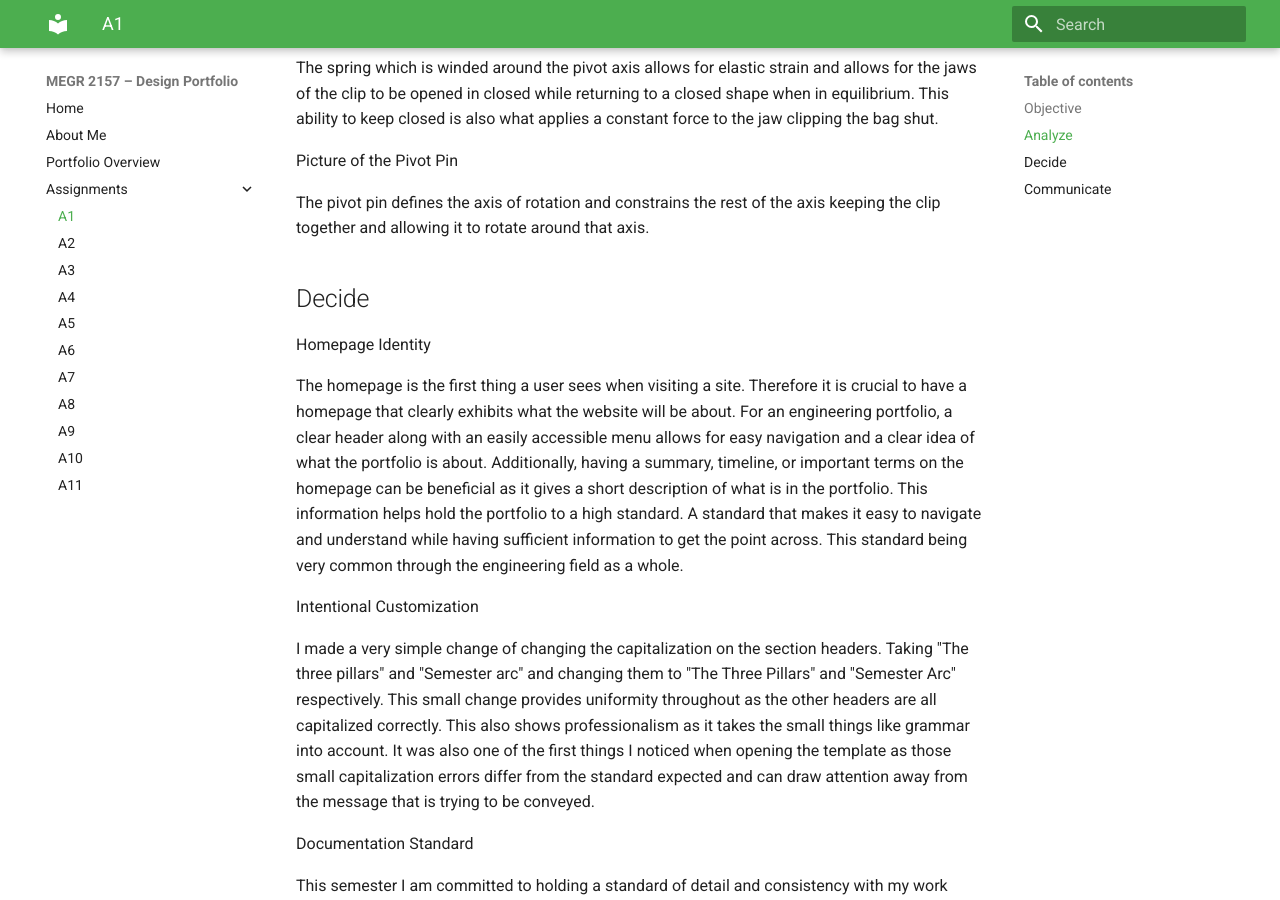
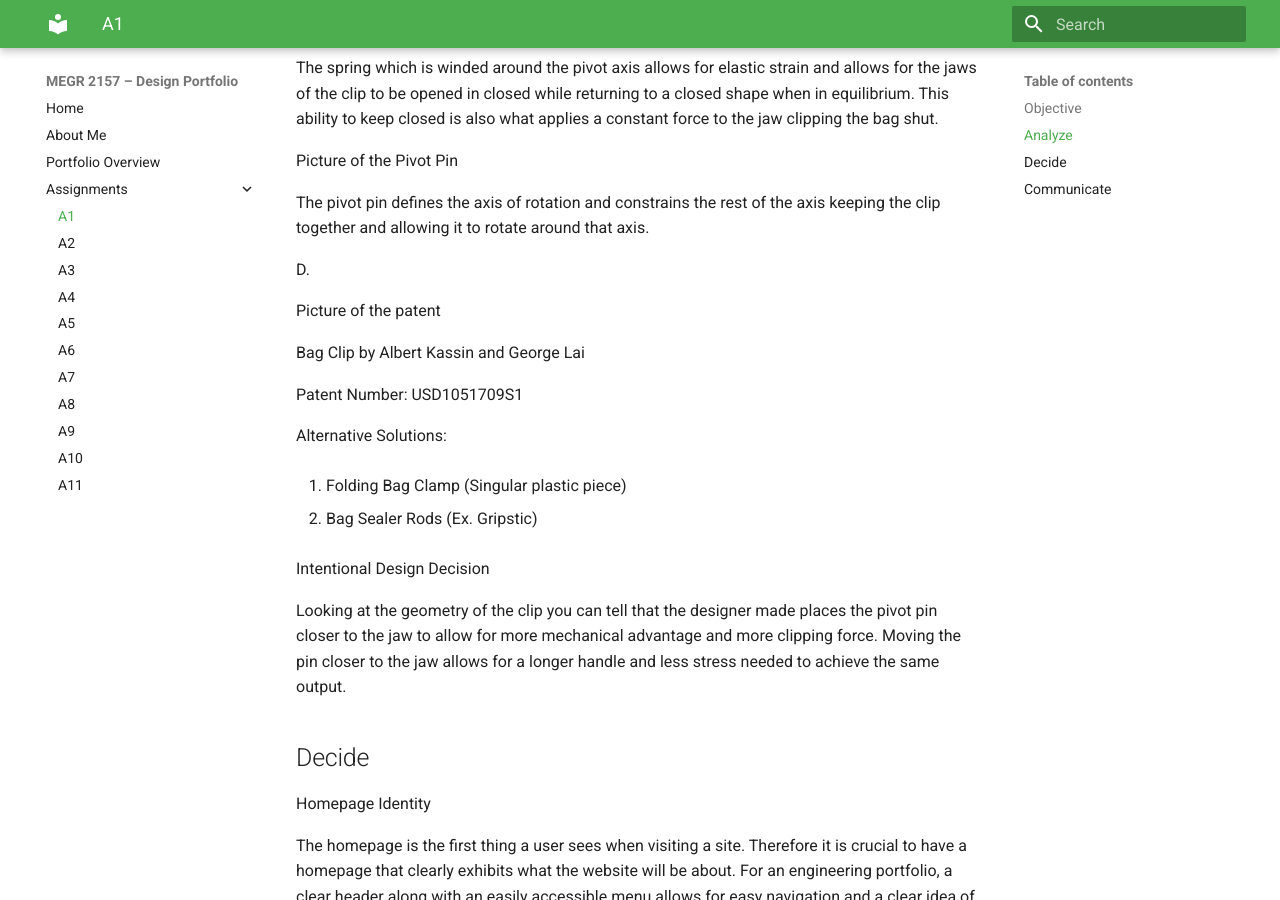
Before and after one commit to noaheme/design-projects-portfolio, an MkDocs documentation site: the page built from docs/assignments/A01/index.md, in a window 1280 px wide and 900 px high, scrolled down 2026 px. Built offline with MkDocs 1.6.1 and Material for MkDocs 9.7.7, drawn with Linux system fonts in a browser that asks for light colours.

Commit message:
Update index.md with patent details and design intent
Added patent information and alternative solutions for the bag clip design.

```diff
--- a/docs/assignments/A01/index.md
+++ b/docs/assignments/A01/index.md
@@ -56,6 +56,24 @@ The spring which is winded around the pivot axis allows for elastic strain and a
 
 The pivot pin defines the axis of rotation and constrains the rest of the axis keeping the clip together and allowing it to rotate around that axis.
 
+  D.
+
+  Picture of the patent
+
+Bag Clip by Albert Kassin and George Lai
+
+Patent Number: USD1051709S1
+
+Alternative Solutions:
+
+1. Folding Bag Clamp (Singular plastic piece)
+
+2. Bag Sealer Rods (Ex. Gripstic)
+
+Intentional Design Decision
+
+Looking at the geometry of the clip you can tell that the designer made places the pivot pin closer to the jaw to allow for more mechanical advantage and more clipping force. Moving the pin closer to the jaw allows for a longer handle and less stress needed to achieve the same output.
+
 ## Decide
 
 Homepage Identity
```
